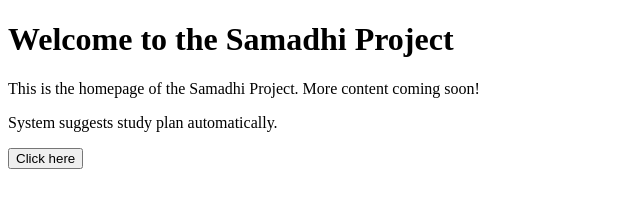
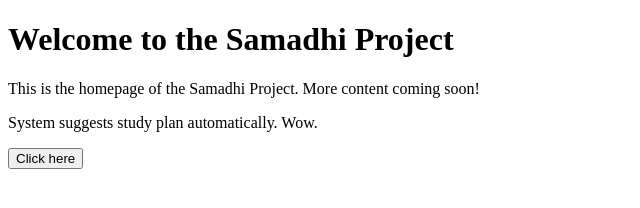
Before and after one commit to samadhi-dewmini/samadhiProject, a plain HTML site: page index.html in a window 1280 px wide. Shown: the full height of the page, 0-640 px from the left. Drawn offline with Linux system fonts and the light colour scheme.

Commit message:
Update homepage content to enhance user engagement

```diff
--- a/index.html
+++ b/index.html
@@ -14,7 +14,7 @@
         <h1>Welcome to the Samadhi Project</h1>
         <p>This is the homepage of the Samadhi Project. More content coming soon!</p>
 
-        <p>System suggests study plan automatically.</p>
+        <p>System suggests study plan automatically. Wow.</p>
 
         <button type="button">Click here</button>
 
```
